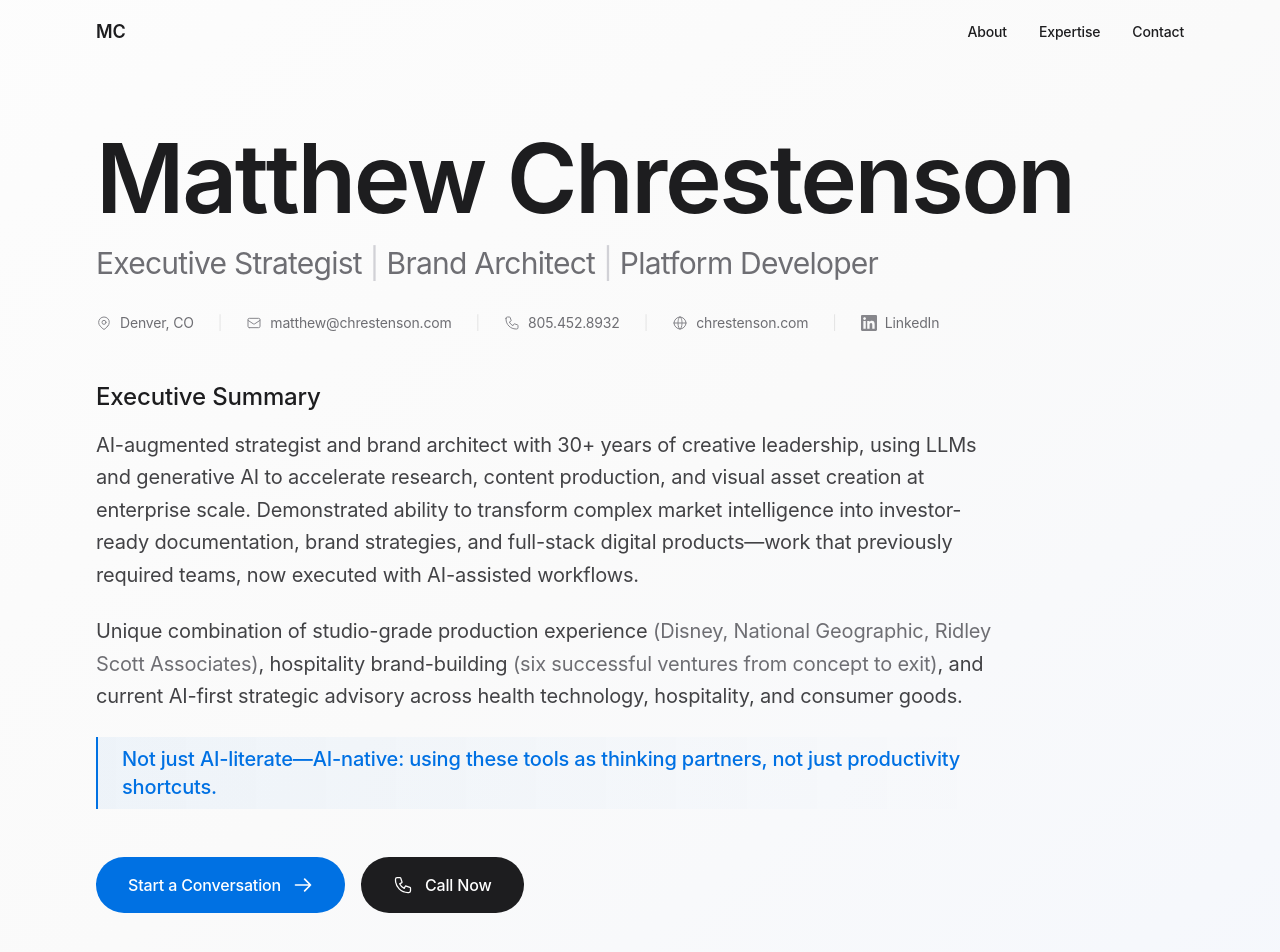
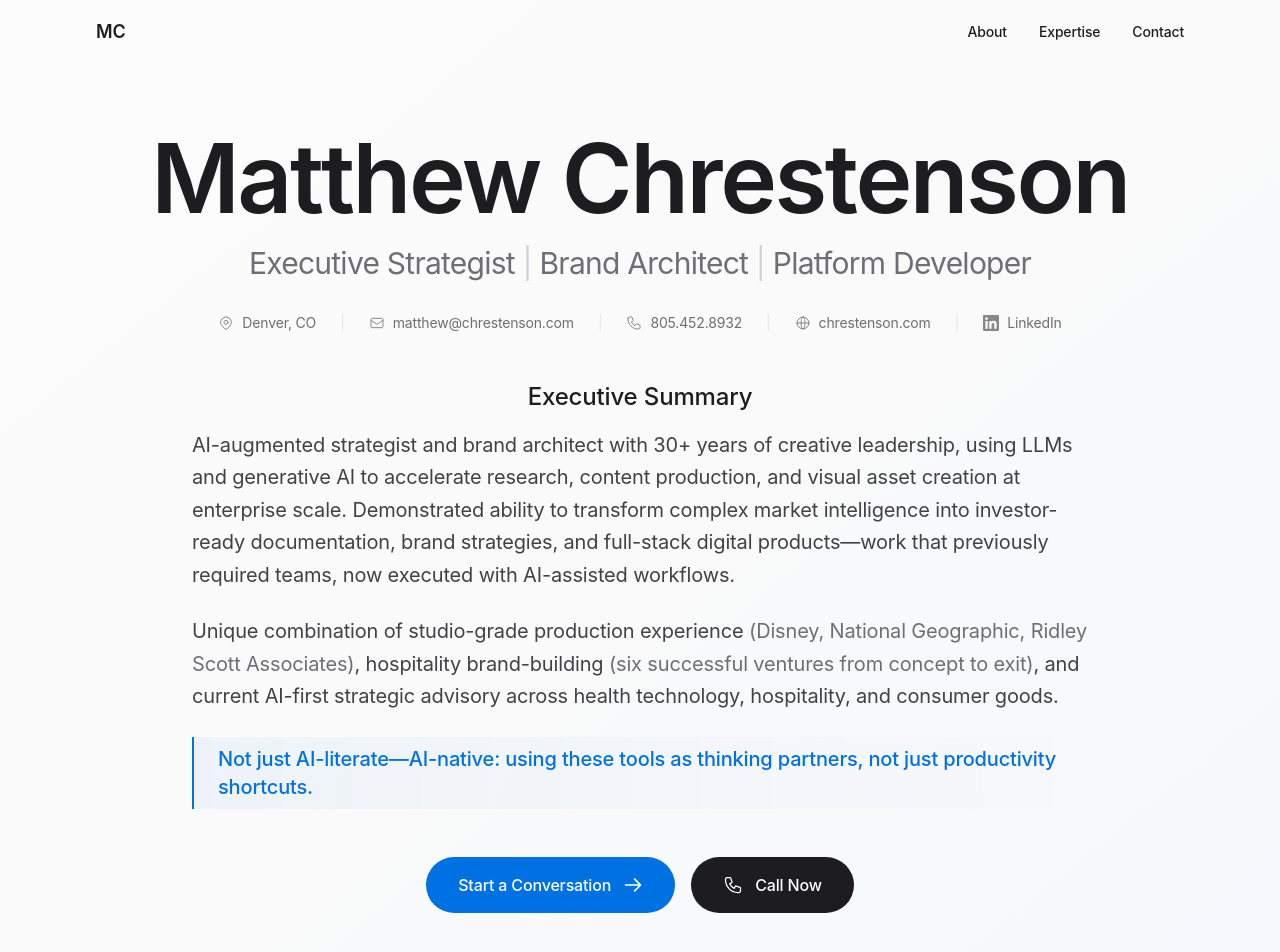
Before and after one commit to Mx7Zero/chrestenson.2026, a React (Vite) app in the folder fix/: page / in a window 1280 px wide. Shown: the top 952 px of the page. Built offline with nearby package versions, Linux system fonts and the light colour scheme.

Commit message:
Hero: Center aligned layout with all contact links

```diff
--- a/fix/src/components/Hero.tsx
+++ b/fix/src/components/Hero.tsx
@@ -108,12 +108,12 @@ export const Hero = () => {
     <section
       ref={sectionRef}
       id="hero"
-      className="min-h-screen flex flex-col justify-center px-6 md:px-12 lg:px-24 py-32 relative overflow-hidden"
+      className="min-h-screen flex flex-col items-center justify-center px-6 md:px-12 lg:px-24 py-32 relative overflow-hidden"
     >
       {/* Subtle gradient background accent */}
       <div className="absolute inset-0 bg-gradient-to-br from-white via-[#FAFAFA] to-[#F0F5FF] opacity-50" />
 
-      <div className="max-w-5xl relative z-10">
+      <div className="max-w-5xl relative z-10 text-center">
         {/* Name */}
         <h1
           ref={nameRef}
@@ -137,7 +137,7 @@ export const Hero = () => {
         {/* Contact Links */}
         <div
           ref={contactRef}
-          className="flex flex-wrap items-center gap-x-6 gap-y-3 mb-12 text-sm"
+          className="flex flex-wrap items-center justify-center gap-x-6 gap-y-3 mb-12 text-sm"
         >
           {contactLinks.map((link, index) => (
             <div key={index} className="flex items-center gap-2">
@@ -169,9 +169,9 @@ export const Hero = () => {
         {/* Executive Summary */}
         <div
           ref={summaryRef}
-          className="space-y-6 text-lg md:text-xl text-[#424245] max-w-4xl leading-relaxed mb-12"
+          className="space-y-6 text-lg md:text-xl text-[#424245] max-w-4xl mx-auto leading-relaxed mb-12 text-left"
         >
-          <p className="font-medium text-[#1D1D1F] text-xl md:text-2xl mb-4">
+          <p className="font-medium text-[#1D1D1F] text-xl md:text-2xl mb-4 text-center">
             Executive Summary
           </p>
           <p>
@@ -184,13 +184,13 @@ export const Hero = () => {
             <span className="text-[#6E6E73]">(six successful ventures from concept to exit)</span>,
             and current AI-first strategic advisory across health technology, hospitality, and consumer goods.
           </p>
-          <p className="font-medium text-[#0071E3] text-lg md:text-xl border-l-2 border-[#0071E3] pl-6 py-2 bg-gradient-to-r from-[#0071E3]/5 to-transparent">
+          <p className="font-medium text-[#0071E3] text-lg md:text-xl border-l-2 border-[#0071E3] pl-6 py-2 bg-gradient-to-r from-[#0071E3]/5 to-transparent text-left">
             Not just AI-literate—AI-native: using these tools as thinking partners, not just productivity shortcuts.
           </p>
         </div>
 
         {/* CTA Buttons */}
-        <div ref={ctaRef} className="flex flex-wrap gap-4">
+        <div ref={ctaRef} className="flex flex-wrap justify-center gap-4">
           <a
             href="mailto:matthew@chrestenson.com"
             className="group inline-flex items-center gap-3 bg-[#0071E3] text-white px-8 py-4 rounded-full text-base font-medium hover:bg-[#0077ED] transition-all duration-300 hover:shadow-lg hover:shadow-[#0071E3]/25 hover:-translate-y-0.5"
```
